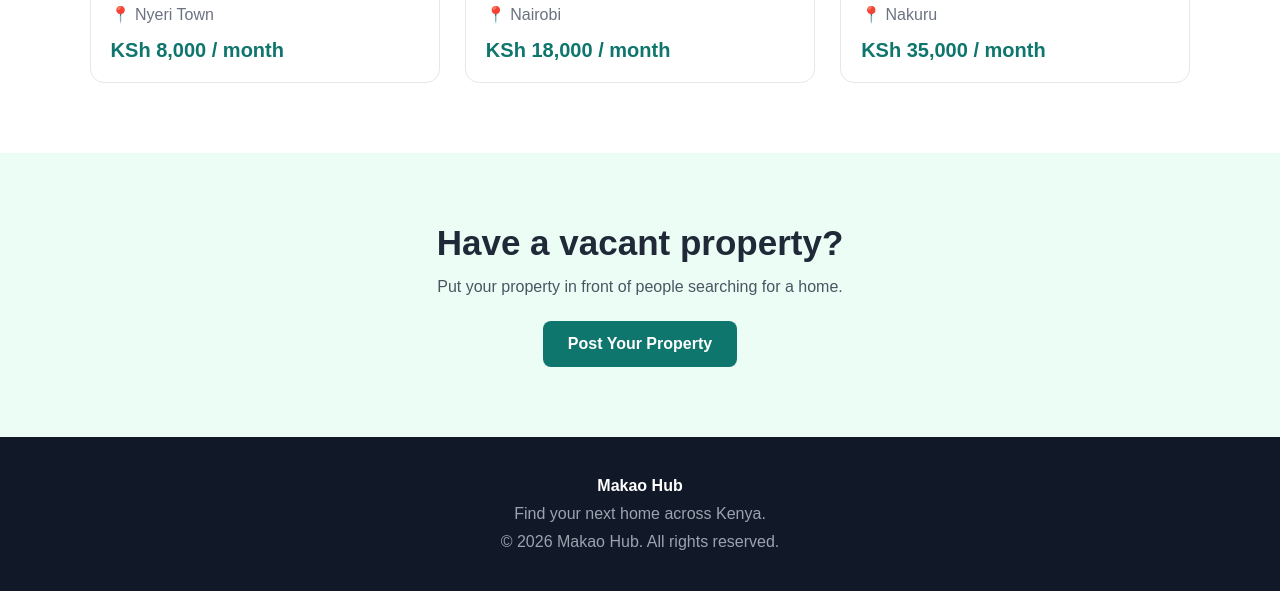
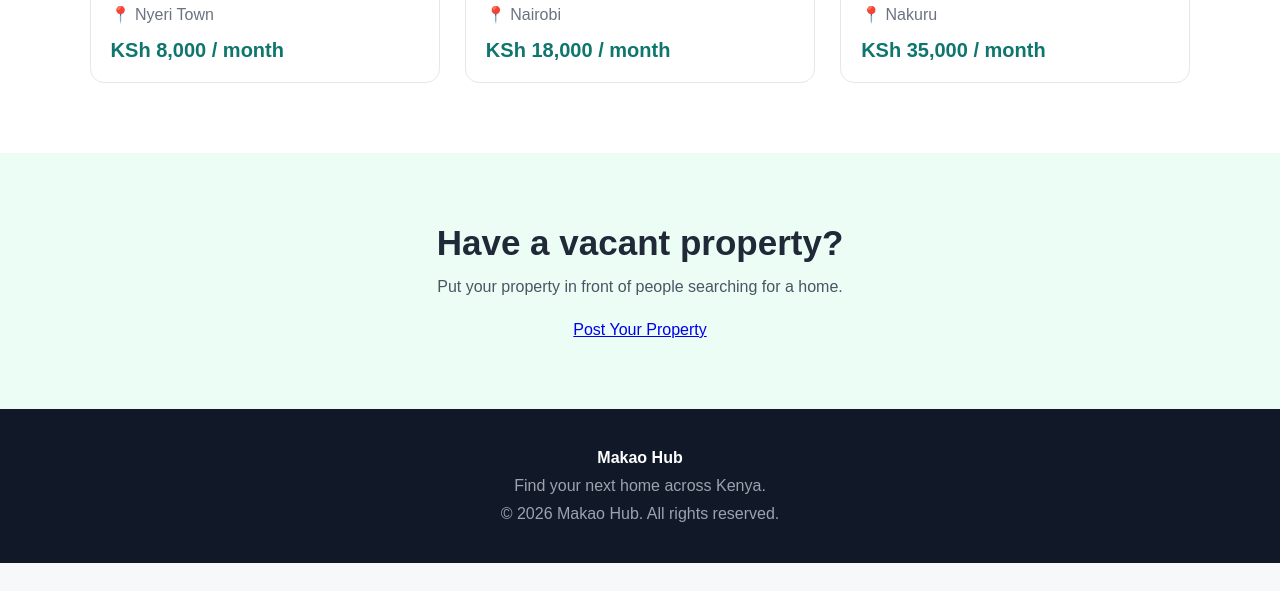
Before and after one commit to kajujuimelda-create/Makao-hub, a plain HTML site: page index.html in a window 1280 px wide. Shown: the part 1512-2103 px from the top of the page. After the commit the page ends 2075 px from the top, so only its background shows below. Drawn offline with Linux system fonts and the light colour scheme.

Commit message:
Update index.html

```diff
--- a/index.html
+++ b/index.html
@@ -275,7 +275,7 @@
         <a href="#">Home</a>
         <a href="#listings">Houses</a>
         <a href="#how-it-works">How It Works</a>
-        <a href="#">Post a House</a>
+        <a href="post-property.html">Post a House</a>
         <a href="#" class="login">Login</a>
     </nav>
 </header>
@@ -420,9 +420,7 @@
             Put your property in front of people searching for a home.
         </p>
 
-        <button onclick="postProperty()">
-            Post Your Property
-        </button>
+        <a href="post-property.html">Post Your Property</a>
 
     </section>
 
```
